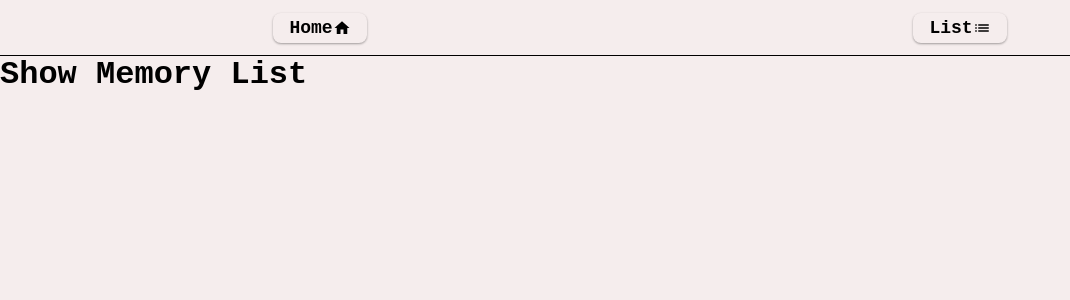
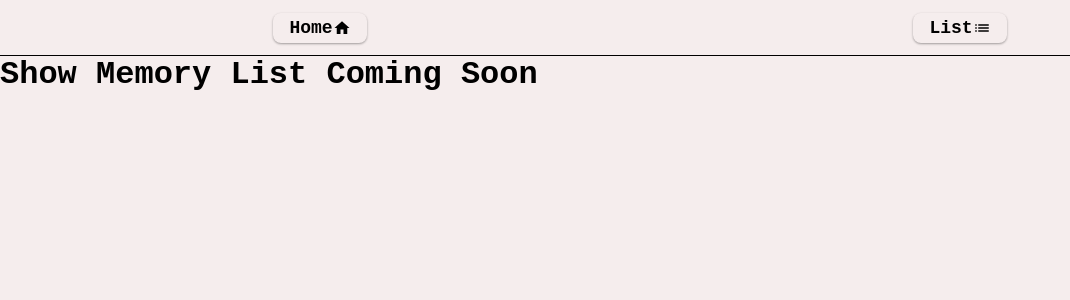
Before and after one commit to mrtunaungkyaw/note, a React (Create React App) app: page / in a window 1280 px wide. Both pictures are taken after a click on the element "List". Shown: the top 300 px of the page, without its empty margins (0-1070 px from the left). Built offline with nearby package versions, Linux system fonts and the light colour scheme.

Commit message:
add Coming soon

```diff
--- a/src/Pages/List.js
+++ b/src/Pages/List.js
@@ -3,7 +3,7 @@ import React from "react";
 export const List = () => {
     return (
         <div>
-            <h1>Show Memory List</h1>
+            <h1>Show Memory List Coming Soon</h1>
         </div>
     );
 };
```
